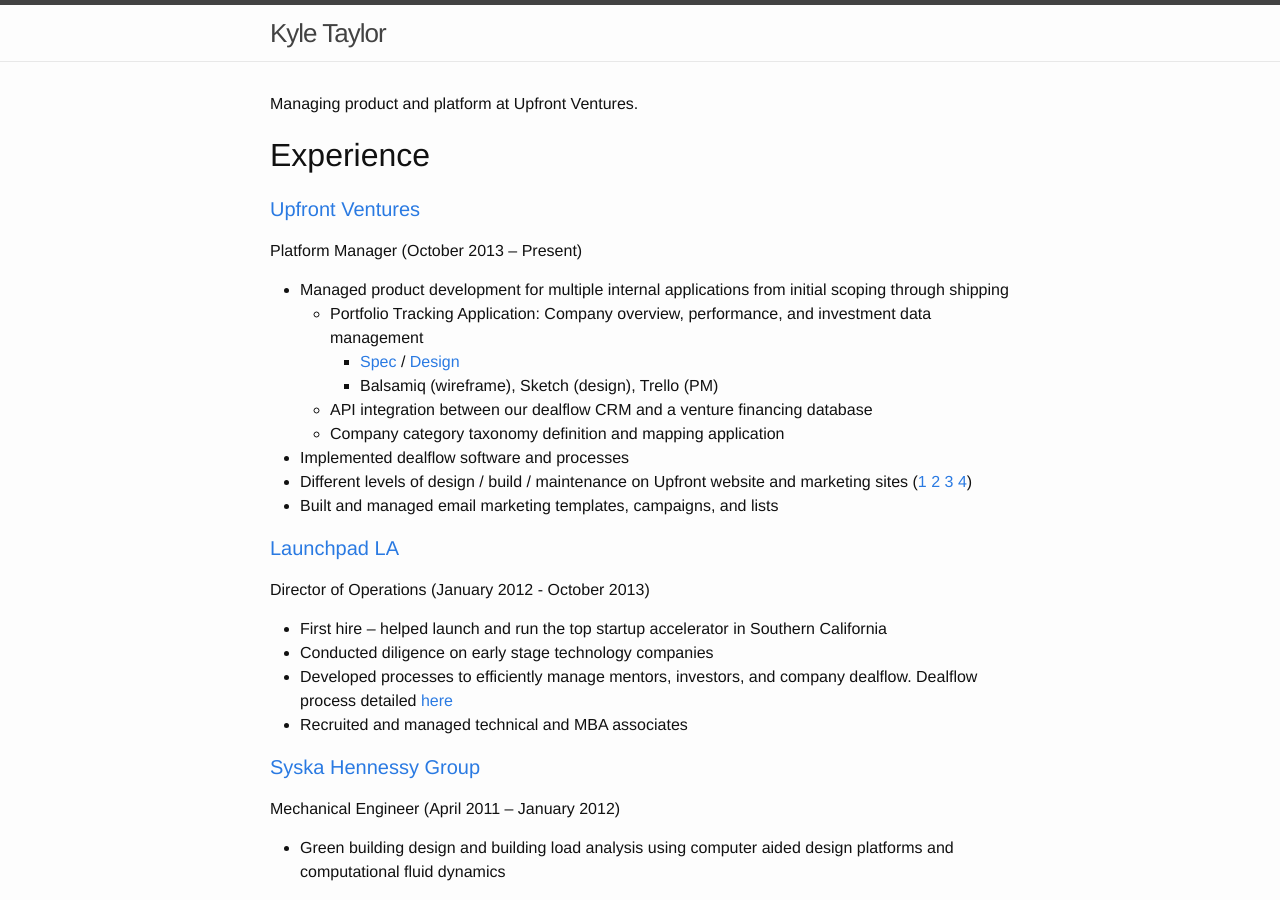
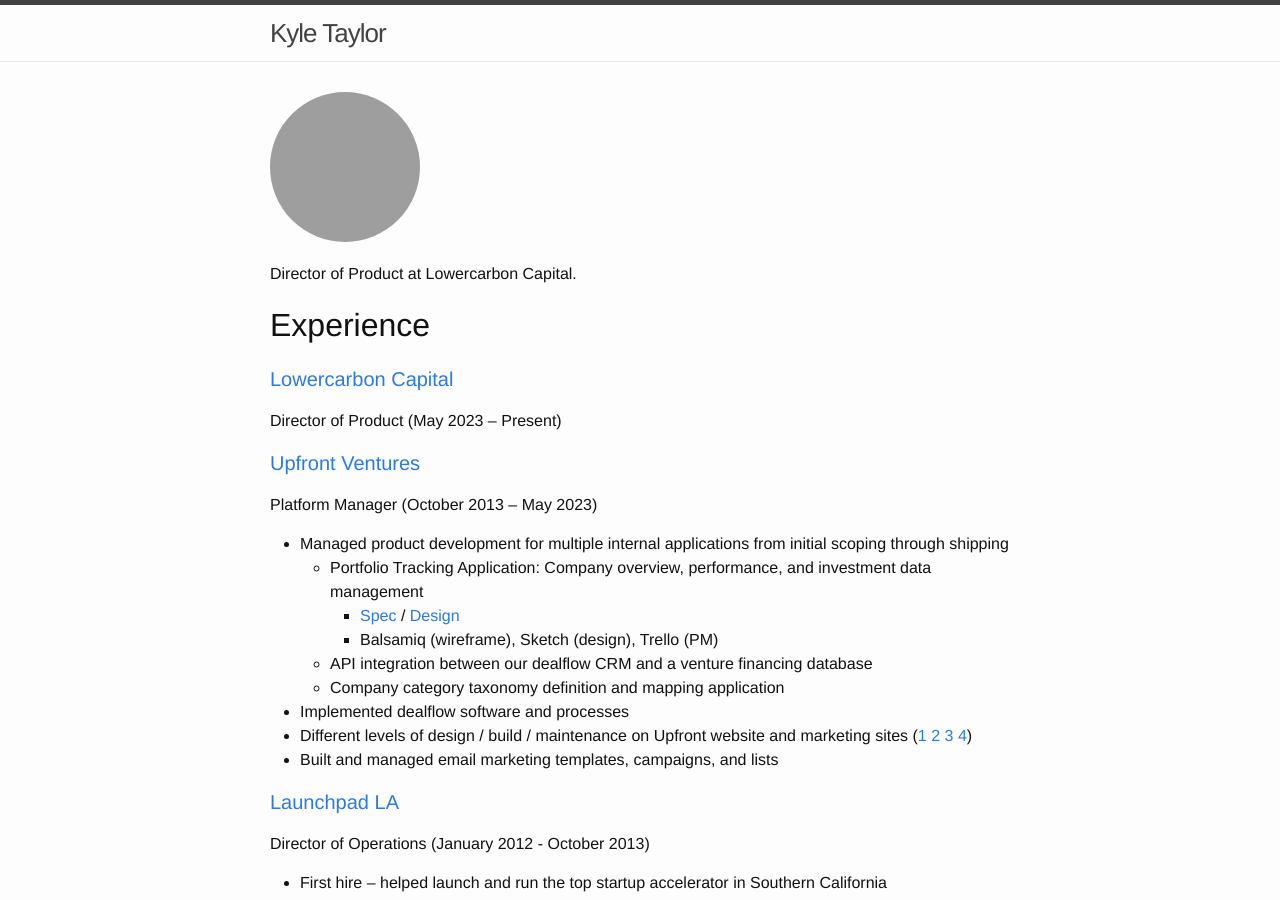
Before and after one commit to kftaylor/kftaylor.github.io, a Jekyll site: the page built from index.html, in a window 1280 px wide and 900 px high. Built offline with Jekyll 4.4.1, drawn with Linux system fonts in a browser that asks for light colours; grey boxes are pictures that could not be loaded.

Commit message:
Update profile with Lowercarbon Capital role and photo
- Add profile picture
- Add current role: Director of Product at Lowercarbon Capital (May 2023)
- Update Upfront Ventures to past role (October 2013 – May 2023)

Co-Authored-By: Claude Opus 4.5 <noreply@anthropic.com>

```diff
--- a/index.html
+++ b/index.html
@@ -8,12 +8,16 @@ layout: default
 
 
   <div class="post-content">
-    <p>Managing product and platform at Upfront Ventures.</p>
+    <img src="/images/profile.jpg" alt="Kyle Taylor" style="width: 150px; height: 150px; border-radius: 50%; object-fit: cover; margin-bottom: 20px;">
+    <p>Director of Product at Lowercarbon Capital.</p>
 
 <h2 id="experience">Experience</h2>
 
+<h4 id="a-hrefhttpslowercarboncom-targetblanklowercarbon-capitala"><a href="https://lowercarbon.com/" target="_blank">Lowercarbon Capital</a></h4>
+<p>Director of Product (May 2023 – Present)</p>
+
 <h4 id="a-hrefhttpupfrontcom-targetblankupfront-venturesa"><a href="http://upfront.com/" target="_blank">Upfront Ventures</a></h4>
-<p>Platform Manager (October 2013 – Present)</p>
+<p>Platform Manager (October 2013 – May 2023)</p>
 
 <ul>
   <li>Managed product development for multiple internal applications from initial scoping through shipping
```
Also changed, not shown: 1 other file.
